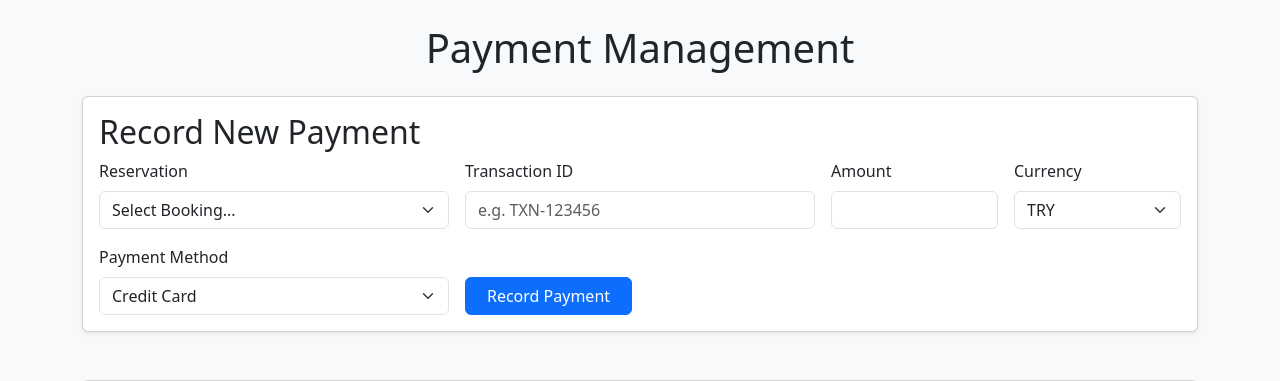
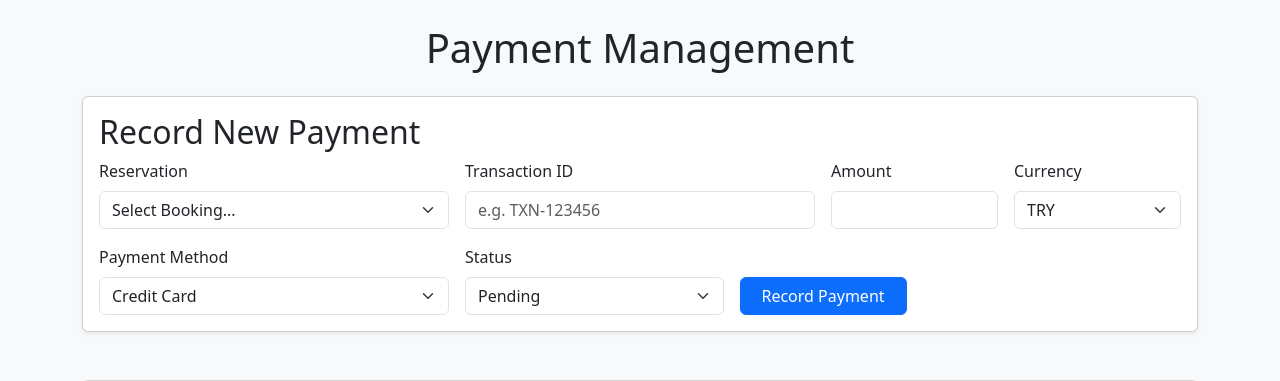
Before and after one commit to slvtveter/travel-agency, a Flask app: page /payments in a window 1280 px wide. Shown: the part 56-437 px from the top of the page. Run offline with Flask 3, Linux system fonts and the light colour scheme; data that the repository does not hold is empty.

Commit message:
Add payment status picker

```diff
--- a/app.py
+++ b/app.py
@@ -452,7 +452,8 @@ def add_payment():
     method = request.form.get('method')
     currency = request.form.get('currency') or DEFAULT_CURRENCY
     tx_id = request.form.get('transaction_id')
-    execute_write('INSERT INTO payments (reservation_id, amount, payment_method, currency, payment_date, transaction_id, status) VALUES (%s, %s, %s, %s, %s, %s, %s)', (res_id, amount, method, currency, date.today(), tx_id, 'Completed'))
+    status = request.form.get('status') or 'Pending'
+    execute_write('INSERT INTO payments (reservation_id, amount, payment_method, currency, payment_date, transaction_id, status) VALUES (%s, %s, %s, %s, %s, %s, %s)', (res_id, amount, method, currency, date.today(), tx_id, status))
     return redirect('/payments')
 
 @app.route('/edit_payment/<int:id>', methods=['GET', 'POST'])
--- a/templates/payments.html
+++ b/templates/payments.html
@@ -69,6 +69,15 @@
                             <option value="PayPal">PayPal</option>
                         </select>
                     </div>
+                    <div class="col-md-3">
+                        <label class="form-label">Status</label>
+                        <select name="status" class="form-select">
+                            <option value="Pending">Pending</option>
+                            <option value="Completed">Completed</option>
+                            <option value="Refunded">Refunded</option>
+                            <option value="Cancelled">Cancelled</option>
+                        </select>
+                    </div>
                     <div class="col-md-2 d-flex align-items-end">
                         <button type="submit" class="btn btn-primary w-100">Record Payment</button>
                     </div>
```
